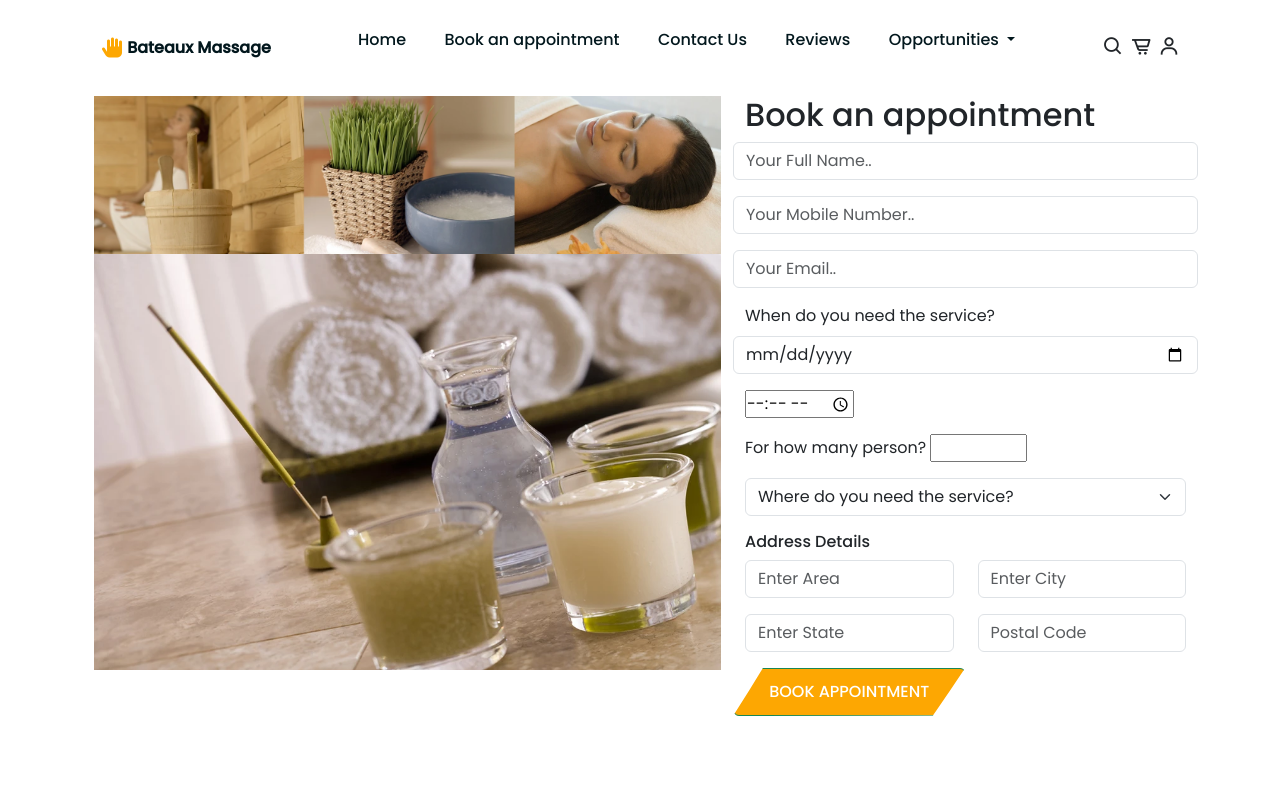
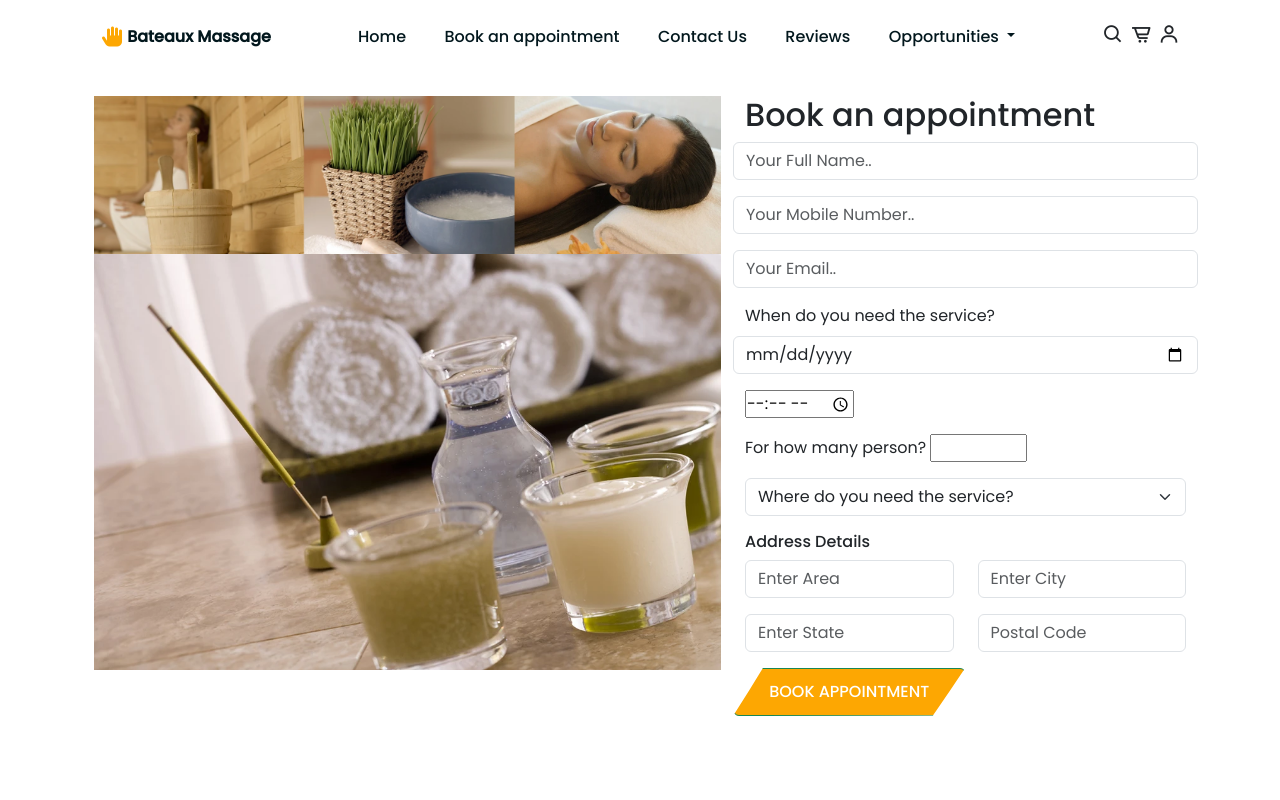
Before and after one commit to varuscritical900/marcJames.github.io, a plain HTML site: page appointment.html in a window 1280 px wide. Shown: the top 800 px of the page. Drawn offline with nearby package versions, Linux system fonts and the light colour scheme.

Commit message:
nav logo modification

```diff
--- a/appointment.html
+++ b/appointment.html
@@ -18,7 +18,7 @@
 <body>
     <header class="mb-5">
         <a href="index.html" class="logo text-decoration-none"><i class='bx bxs-hand'></i>Bateaux Massage</a>
-        <ul class="navbar">
+        <ul class="navbar mt-0 mb-0 pt-0 pb-0">
             <li><a href="index.html" class="text-decoration-none">Home</a></li>
             <li><a href="appointment.html" class="text-decoration-none">Book an appointment</a></li>
             <li><a href="contact.html" class="text-decoration-none">Contact Us</a></li>
```
Also changed, not shown: contact.html (+1 -1 lines), index.html (+1 -1 lines), supplier.html (+1 -1 lines), therapist.html (+1 -1 lines).
